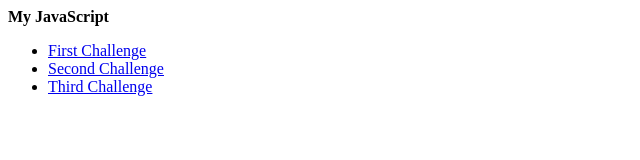
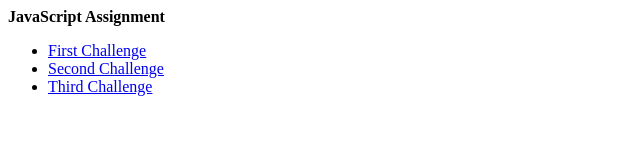
Before and after one commit to SiqiAw/InternetApplication, a plain HTML site: page index.html in a window 1280 px wide. Shown: the full height of the page, 0-640 px from the left. Drawn offline with Linux system fonts and the light colour scheme.

Commit message:
Update index.html

```diff
--- a/index.html
+++ b/index.html
@@ -5,7 +5,7 @@
     <title>JavaScript Lab Assignment</title>
   </head>
   <body>
-    <strong>My JavaScript</strong>
+    <strong>JavaScript Assignment</strong>
     <ul>
       <li><a href="challenge1.html">First Challenge</a></li>
       <li><a href="challenge2.html">Second Challenge</a></li>
```
